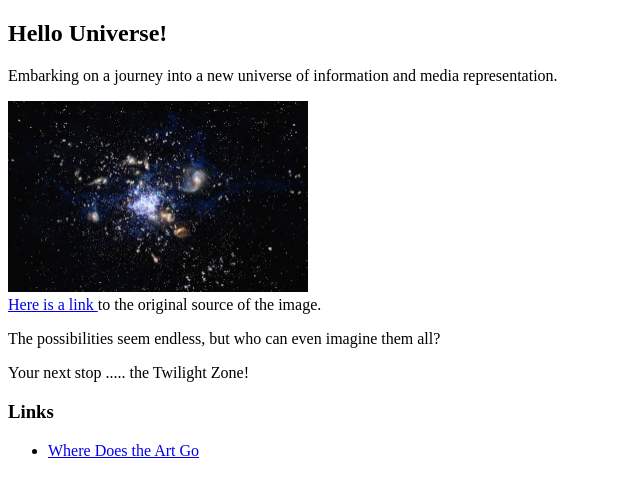
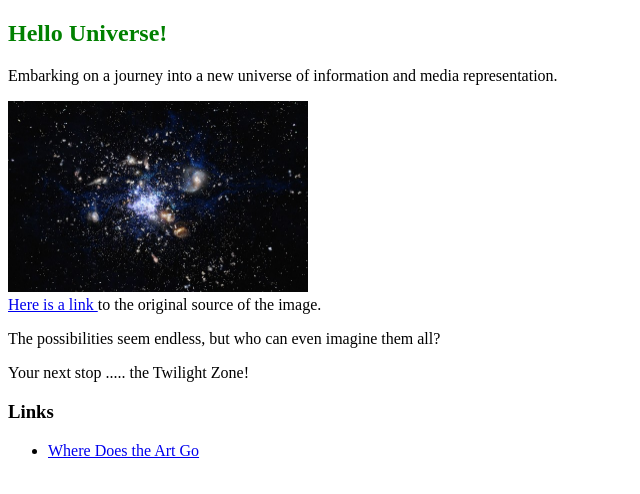
Before and after one commit to AdrianaSerna/AdrianaSerna.github.io, a plain HTML site: page index.html in a window 1280 px wide. Shown: the whole page, without its empty margins (0-640 px from the left). Drawn offline with Linux system fonts and the light colour scheme.

Commit message:
third upload

```diff
--- a/index.html
+++ b/index.html
@@ -5,7 +5,7 @@
     <head>
         <title> Example 0.1</title>
         <style>
-            h1 {color:green;}
+            h2 {color:green;}
 
         </style>
     </head>
```
